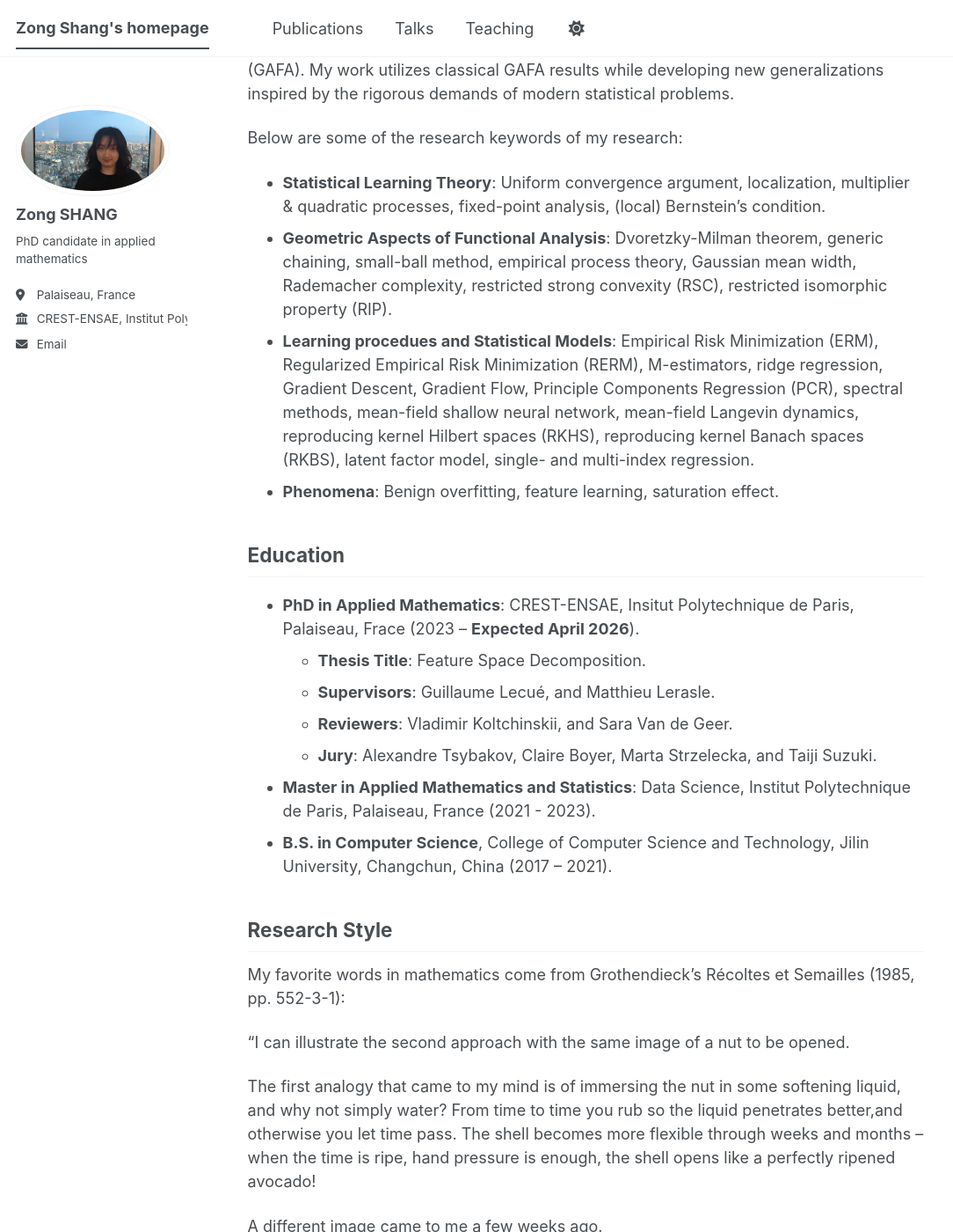
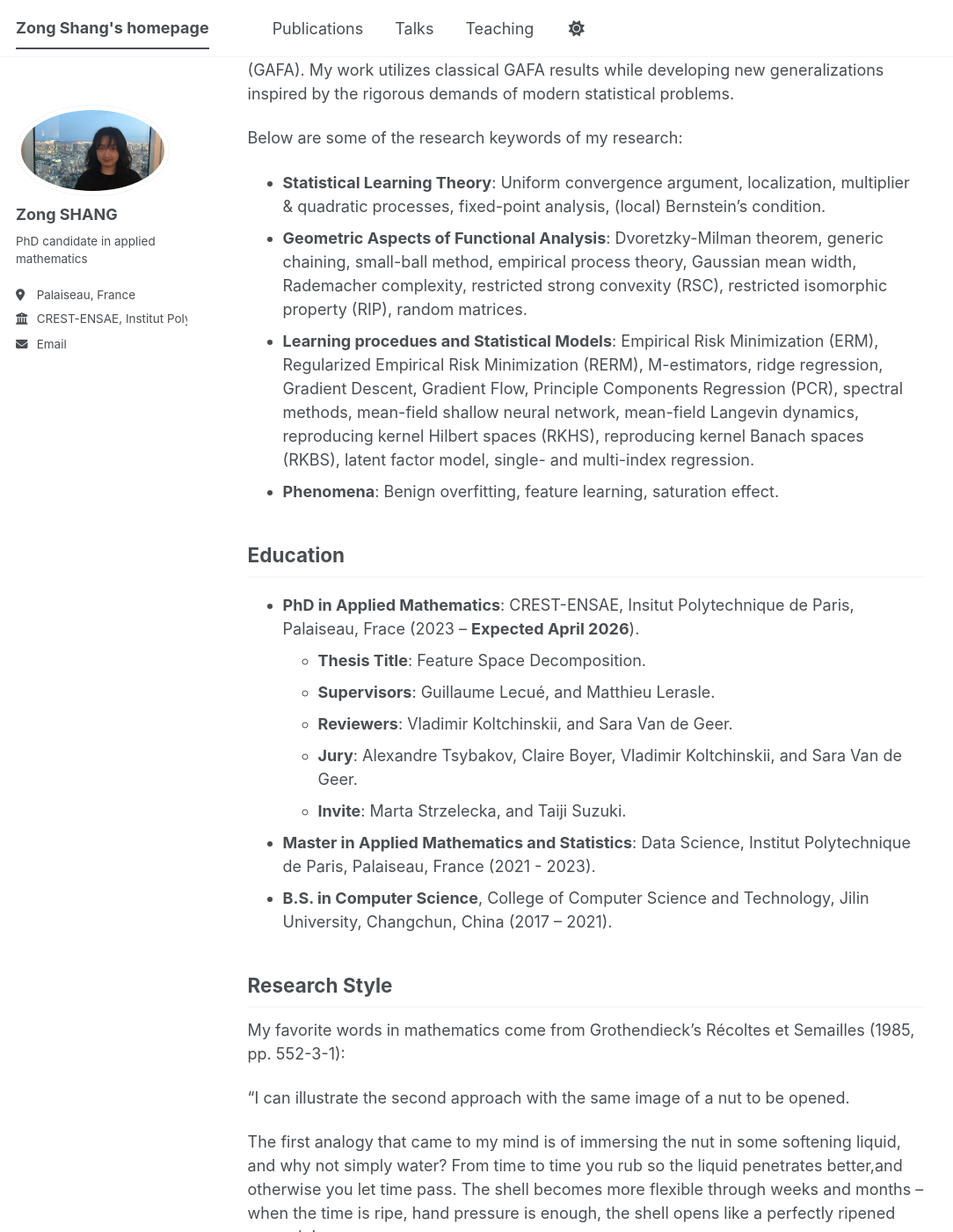
Before and after one commit to zong-shang/zong-shang.github.io, a Jekyll site: the page built from _pages/about.md, in a window 1280 px wide and 1400 px high, scrolled down 574 px. Shown: the whole window at 88% size, without its empty margins (0-1084 px from the left). Built offline with Jekyll 4.4.1, drawn with Linux system fonts in a browser that asks for light colours; a script bundle is joined from its source files by our own code; library files that are not in the unit come from our copies; some of the changed text lies outside the part shown.

Commit message:
Update research keywords and jury members
Added 'random matrices' to the list of keywords in 'Geometric Aspects of Functional Analysis' and updated the jury members for the PhD thesis.

```diff
--- a/_pages/about.md
+++ b/_pages/about.md
@@ -19,7 +19,7 @@ In collaboration with my PhD advisor, Guillaume Lecué, I developed the Feature
 Below are some of the research keywords of my research:
 
 * **Statistical Learning Theory**: Uniform convergence argument, localization, multiplier & quadratic processes, fixed-point analysis, (local) Bernstein's condition.
-* **Geometric Aspects of Functional Analysis**: Dvoretzky-Milman theorem, generic chaining, small-ball method, empirical process theory, Gaussian mean width, Rademacher complexity, restricted strong convexity (RSC), restricted isomorphic property (RIP).
+* **Geometric Aspects of Functional Analysis**: Dvoretzky-Milman theorem, generic chaining, small-ball method, empirical process theory, Gaussian mean width, Rademacher complexity, restricted strong convexity (RSC), restricted isomorphic property (RIP), random matrices.
 * **Learning procedues and Statistical Models**: Empirical Risk Minimization (ERM), Regularized Empirical Risk Minimization (RERM), M-estimators, ridge regression, Gradient Descent, Gradient Flow, Principle Components Regression (PCR), spectral methods, mean-field shallow neural network, mean-field Langevin dynamics, reproducing kernel Hilbert spaces (RKHS), reproducing kernel Banach spaces (RKBS), latent factor model, single- and multi-index regression.
 * **Phenomena**: Benign overfitting, feature learning, saturation effect.
 
@@ -29,7 +29,8 @@ Below are some of the research keywords of my research:
   * **Thesis Title**: Feature Space Decomposition.
   * **Supervisors**: Guillaume Lecué, and Matthieu Lerasle.
   * **Reviewers**: Vladimir Koltchinskii, and Sara Van de Geer.
-  * **Jury**: Alexandre Tsybakov, Claire Boyer, Marta Strzelecka, and Taiji Suzuki.
+  * **Jury**: Alexandre Tsybakov, Claire Boyer, Vladimir Koltchinskii, and Sara Van de Geer.
+  * **Invite**: Marta Strzelecka, and Taiji Suzuki.
 * **Master in Applied Mathematics and Statistics**: Data Science, Institut Polytechnique de Paris, Palaiseau, France (2021 - 2023).
 * **B.S. in Computer Science**, College of Computer Science and Technology, Jilin University, Changchun, China (2017 – 2021).
 
```
Also changed, not shown: other parts of _pages/about.md (+3 -0 lines).
